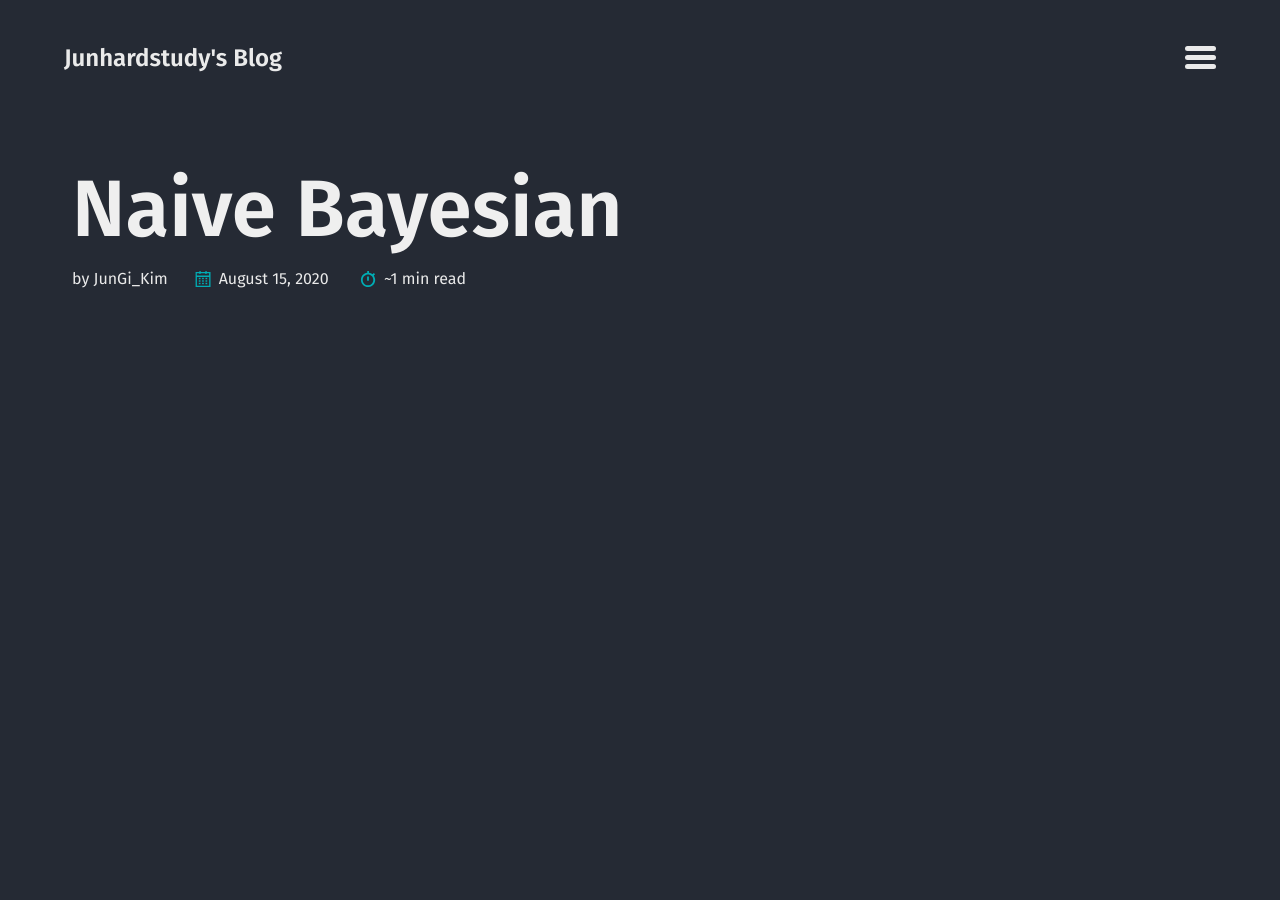
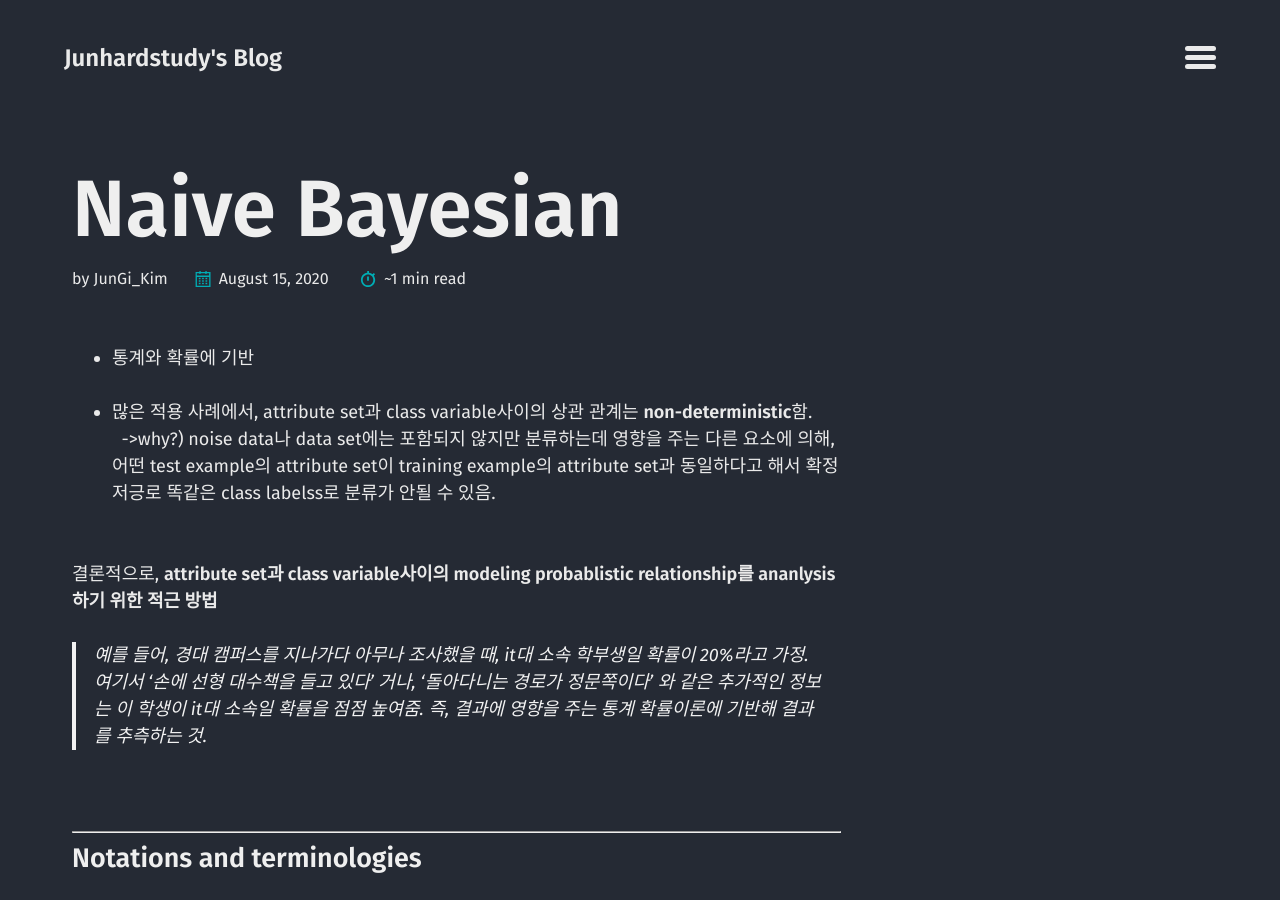
Before and after one commit to junhardstudy/junhardstudy.github.io, a Jekyll site: the page built from _posts/2020-08-15-data-mining-naive_bayesian.md, in a window 1280 px wide and 900 px high. Built offline with Jekyll 4.4.1, drawn with Linux system fonts in a browser that asks for light colours; some of the changed text lies outside the part shown.

Commit message:
Writing DM Bayesian post
Writing text for DM Bayesian post
tomorrow, post will be written continuous at conditional probability

```diff
--- a/_posts/2020-08-15-data-mining-naive_bayesian.md
+++ b/_posts/2020-08-15-data-mining-naive_bayesian.md
@@ -5,5 +5,48 @@ excerpt: "Naive Bayesian에 대한 이론과 rapid miner를 이용한 실습"
 last_modified_at: 2020-08-15T10:27:01-05:00
 categories:
   - data_mining_course
+use_math : true
 
 ---
+
+* 통계와 확률에 기반
+
+* 많은 적용 사례에서, attribute set과 class variable사이의 상관 관계는 <strong>non-deterministic</strong>함.
+<br>
+&nbsp;&nbsp;->why?) noise data나 data set에는 포함되지 않지만 분류하는데 영향을 주는 다른 요소에 의해, 어떤 test example의 attribute set이
+	training example의 attribute set과 동일하다고 해서 확정저긍로 똑같은 class labelss로 분류가 안될 수 있음.
+
+<br>
+결론적으로, <strong>attribute set과 class variable사이의 modeling probablistic relationship를 ananlysis하기 위한 적근 방법</strong>
+
+> 예를 들어, 경대 캠퍼스를 지나가다 아무나 조사했을 때, it대 소속 학부생일 확률이 20%라고 가정. 여기서 '손에 선형 대수책을 들고 있다' 거나, '돌아다니는 경로가 정문쪽이다' 와
+> 같은 추가적인 정보는 이 학생이 it대 소속일 확률을 점점 높여줌. 즉, 결과에 영향을 주는 통계 확률이론에 기반해 결과를 추측하는 것.
+
+<br>
+<hr>
+### Notations and terminologies
+
+X : the evidence, factors, or attribute set.
+<br>
+주의)Not individual attribute.
+<br>
+<br>
+Y : the outcome, taget, or class label.
+<br>
+<br>
+P(Y) : prior probability.
+<br>
+ * 주어진 data set에서 해당 outcome의  발생빈도.
+ * data set으로부터 구할 수 있음.
+<br>
+<br>
+
+P(Y\|X) : the conditional probability.
+ * 조건부 확률로서, evidence X가 일어났을 때 outcome Y일 확률.
+ * posterior probability라고도 불림.
+<br>
+<br>
+<hr>
+### Conditional probability
+
+->Bayes Theorem을 이용하여 계산
```
